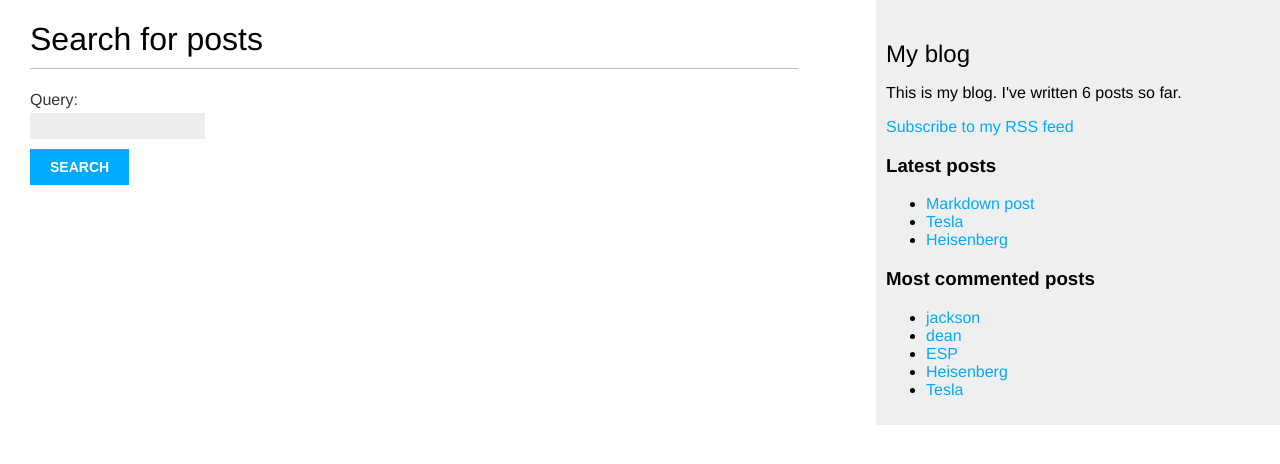
After one commit to pelkoa-glitch/Blog, a Django app: page /blog/search/ in a window 1280 px wide. The commit adds this page. Shown: the top 464 px of the page. Run offline with Django 4.2, Linux system fonts and the light colour scheme; data comes from the database, SQL or seed files in the repository; both versions use the stored data as it was after the commit; tables that the repository leaves empty hold one stand-in row (values such as "Sample post").

Commit message:
added searching mechanism PostgreSQL

```diff
--- a/mysite/blog/admin.py
+++ b/mysite/blog/admin.py
@@ -20,4 +20,4 @@ class CommentAdmin(admin.ModelAdmin):
     search_fields = ['name', 'email', 'body']
 
 
-# Страница 164.
+# Страница 171.
--- a/mysite/blog/forms.py
+++ b/mysite/blog/forms.py
@@ -14,3 +14,7 @@ class CommentForm(forms.ModelForm):
     class Meta:
         model = Comment
         fields = ['name', 'email', 'body']
+
+
+class SearchForm(forms.Form):
+    query = forms.CharField()
--- a/mysite/blog/templates/blog/base.html
+++ b/mysite/blog/templates/blog/base.html
@@ -16,6 +16,11 @@
  <p>This is my blog.
   I've written {% total_posts %} posts so far.
   </p>
+  <p>
+   <a href="{% url "blog:post_feed" %}">
+    Subscribe to my RSS feed
+   </a>
+  </p>
   <h3>Latest posts</h3>
   {% show_latest_posts 3 %}
   <h3>Most commented posts</h3>
--- /dev/null
+++ b/mysite/blog/templates/blog/post/search.html
@@ -0,0 +1,32 @@
+{% extends "blog/base.html" %}
+{% load blog_tags %}
+
+{% block title %}Search{% endblock %}
+
+{% block content %}
+  {% if query %}
+    <h1>Posts containing "{{ query }}"</h1>
+    <h3>
+      {% with results.count as total_results %}
+        Found {{ total_results }} result{{ total_results|pluralize }}
+      {% endwith %}
+    </h3>
+    {% for post in results %}
+      <h4>
+        <a href="{{ post.get_absolute_url }}">
+          {{ post.title }}
+        </a>
+      </h4>
+      {{ post.body|markdown|truncatewords_html:12 }}
+    {% empty %}
+      <p>There are no results for your query.</p>
+    {% endfor %}
+    <p><a href="{% url "blog:post_search" %}">Search again</a></p>
+  {% else %}
+    <h1>Search for posts</h1>
+    <form method="get">
+      {{ form.as_p }}
+      <input type="submit" value="Search">
+    </form>
+  {% endif %}
+{% endblock %}
--- a/mysite/blog/urls.py
+++ b/mysite/blog/urls.py
@@ -17,5 +17,6 @@ urlpatterns = [
          views.post_comment, name='post_comment'),
     path('tag/<slug:tag_slug>/',
          views.post_list, name='post_list_by_tag'),
-    path('feed/', LatestPostsFeed(), name='post_feed')
+    path('feed/', LatestPostsFeed(), name='post_feed'),
+    path('search/', views.post_search, name='post_search'),
 ]
--- a/mysite/blog/views.py
+++ b/mysite/blog/views.py
@@ -3,10 +3,12 @@ from django.shortcuts import render, get_object_or_404
 from .models import Post, Comment
 from django.core.paginator import Paginator, EmptyPage, PageNotAnInteger
 from django.views.generic import ListView
-from .forms import EmailPostForm, CommentForm
+from .forms import EmailPostForm, CommentForm, SearchForm
 from django.views.decorators.http import require_POST
 from taggit.models import Tag
 from django.db.models import Count
+from django.contrib.postgres.search import SearchVector, \
+    SearchQuery, SearchRank, TrigramSimilarity
 
 
 def post_list(request, tag_slug=None):
@@ -118,3 +120,28 @@ def post_comment(request, post_id):
                   {'post': post,
                    'form': form,
                    'comment': comment})
+
+
+def post_search(request):
+    form = SearchForm()
+    query = None
+    results = []
+    if 'query' in request.GET:
+        form = SearchForm(request.GET)
+        if form.is_valid():
+            query = form.cleaned_data['query']
+            # search_vector = SearchVector('title', weight='A') + \
+            #                SearchVector('body', weight='B')
+            # search_query = SearchQuery(query)
+            # results = Post.published.annotate(
+            #    search=search_vector,
+            #    rank=SearchRank(search_vector, search_query)
+            # ).filter(rank__gte=0.3).order_by('-rank')
+            results = Post.published.annotate(
+                similarity=TrigramSimilarity('title', query),
+            ).filter(similarity__gt=0.1).order_by('-similarity')
+    return render(request,
+                  'blog/post/search.html',
+                  {'form': form,
+                   'query': query,
+                   'results': results})
```
Also changed, not shown: mysite/mysite/settings.py (+5 -2 lines), mysite/db.sqlite3.
